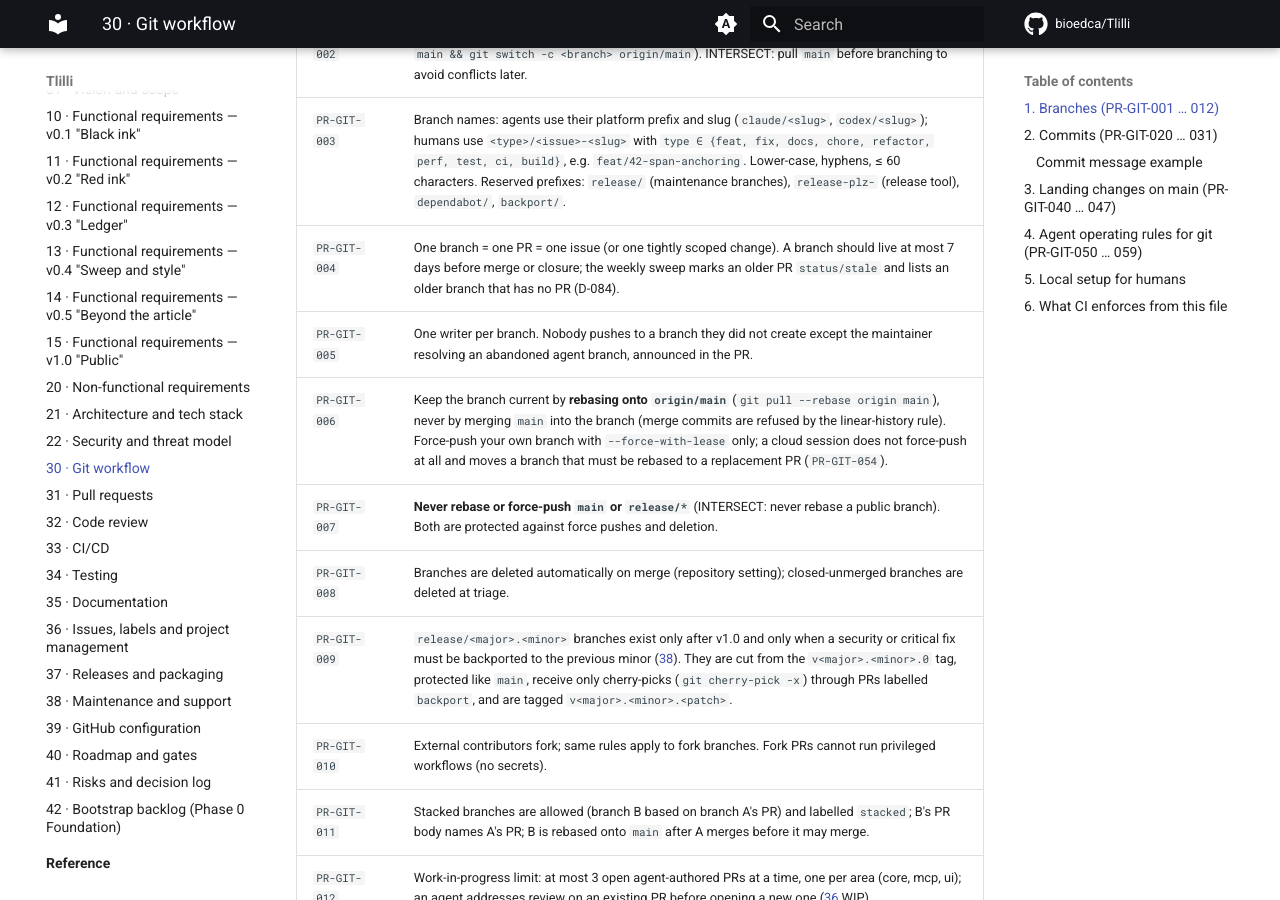
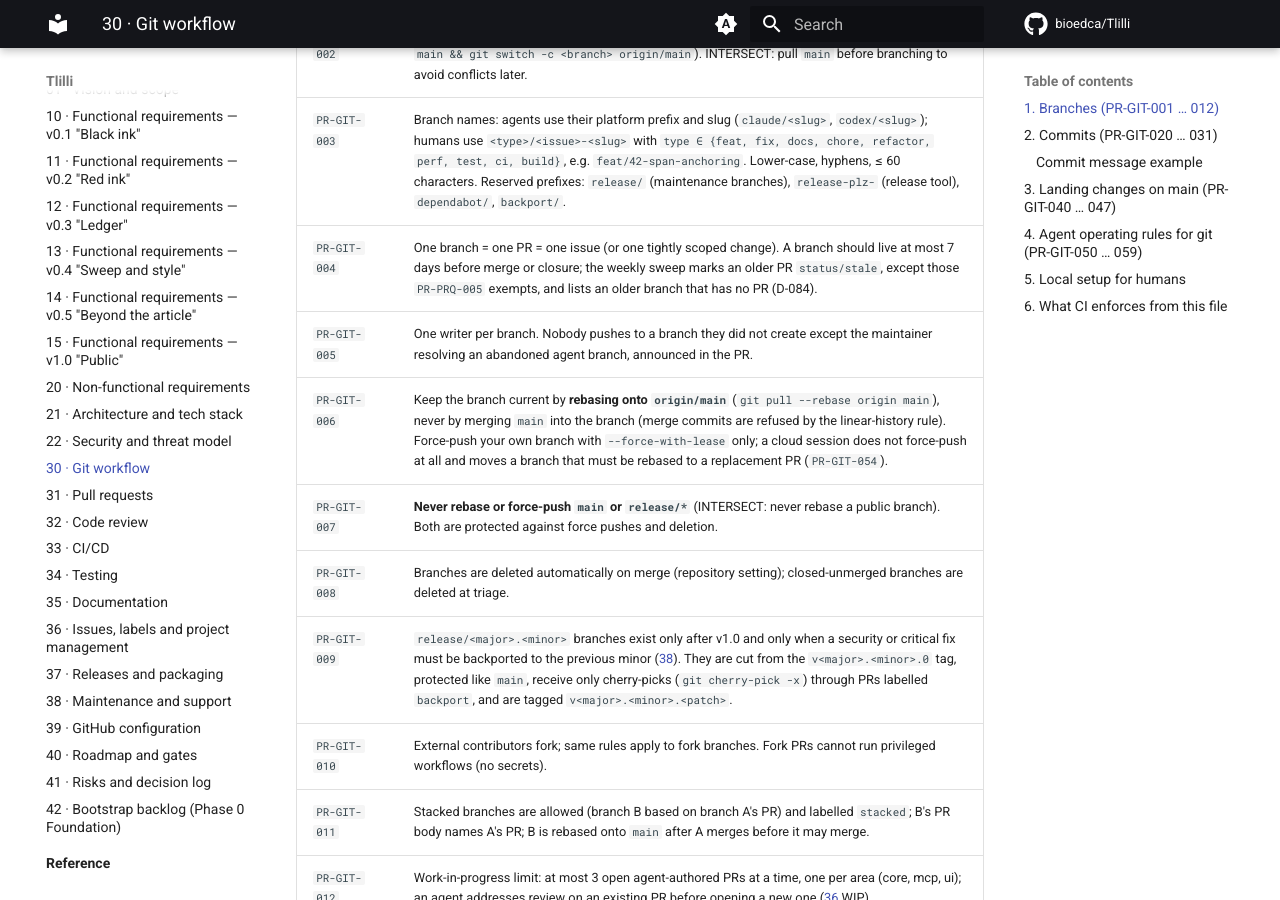
Before and after one commit to bioedca/Tlilli, an MkDocs documentation site: the page built from docs/prd/30-git-workflow.md, in a window 1280 px wide and 900 px high, scrolled down 499 px. Built offline with MkDocs 1.6.1 and Material for MkDocs 9.7.7, drawn with Linux system fonts in a browser that asks for light colours; comment, search, counter and statistics services are not loaded.

Commit message:
docs(prd): name PR-PRQ-005's exemptions in PR-GIT-004
PR-GIT-004 said the weekly sweep marks every PR older than 7 days
stale, while PR-PRQ-005 exempts Ready gated PRs, Dependabot's PRs and
the release-plz PR. It now names those exemptions (CodeRabbit's round
2 on pull request 91).

Signed-off-by: bioedca <131809205+bioedca@users.noreply.github.com>

```diff
--- a/docs/prd/30-git-workflow.md
+++ b/docs/prd/30-git-workflow.md
@@ -9,7 +9,7 @@ Model: **GitHub Flow with short-lived feature branches, rebase-merge with auto-m
 | `PR-GIT-001` | `main` is the only long-lived branch before v1.0. It is always releasable: every commit on it passed the full required-check set on a branch that was up to date with `main` at merge time. |
 | `PR-GIT-002` | All work happens on short-lived branches created from current `origin/main` (`git fetch origin main && git switch -c <branch> origin/main`). INTERSECT: pull `main` before branching to avoid conflicts later. |
 | `PR-GIT-003` | Branch names: agents use their platform prefix and slug (`claude/<slug>`, `codex/<slug>`); humans use `<type>/<issue>-<slug>` with `type ∈ {feat, fix, docs, chore, refactor, perf, test, ci, build}`, e.g. `feat/42-span-anchoring`. Lower-case, hyphens, ≤ 60 characters. Reserved prefixes: `release/` (maintenance branches), `release-plz-` (release tool), `dependabot/`, `backport/`. |
-| `PR-GIT-004` | One branch = one PR = one issue (or one tightly scoped change). A branch should live at most 7 days before merge or closure; the weekly sweep marks an older PR `status/stale` and lists an older branch that has no PR (D-084). |
+| `PR-GIT-004` | One branch = one PR = one issue (or one tightly scoped change). A branch should live at most 7 days before merge or closure; the weekly sweep marks an older PR `status/stale`, except those `PR-PRQ-005` exempts, and lists an older branch that has no PR (D-084). |
 | `PR-GIT-005` | One writer per branch. Nobody pushes to a branch they did not create except the maintainer resolving an abandoned agent branch, announced in the PR. |
 | `PR-GIT-006` | Keep the branch current by **rebasing onto `origin/main`** (`git pull --rebase origin main`), never by merging `main` into the branch (merge commits are refused by the linear-history rule). Force-push your own branch with `--force-with-lease` only; a cloud session does not force-push at all and moves a branch that must be rebased to a replacement PR (`PR-GIT-054`). |
 | `PR-GIT-007` | **Never rebase or force-push `main` or `release/*`** (INTERSECT: never rebase a public branch). Both are protected against force pushes and deletion. |
```
